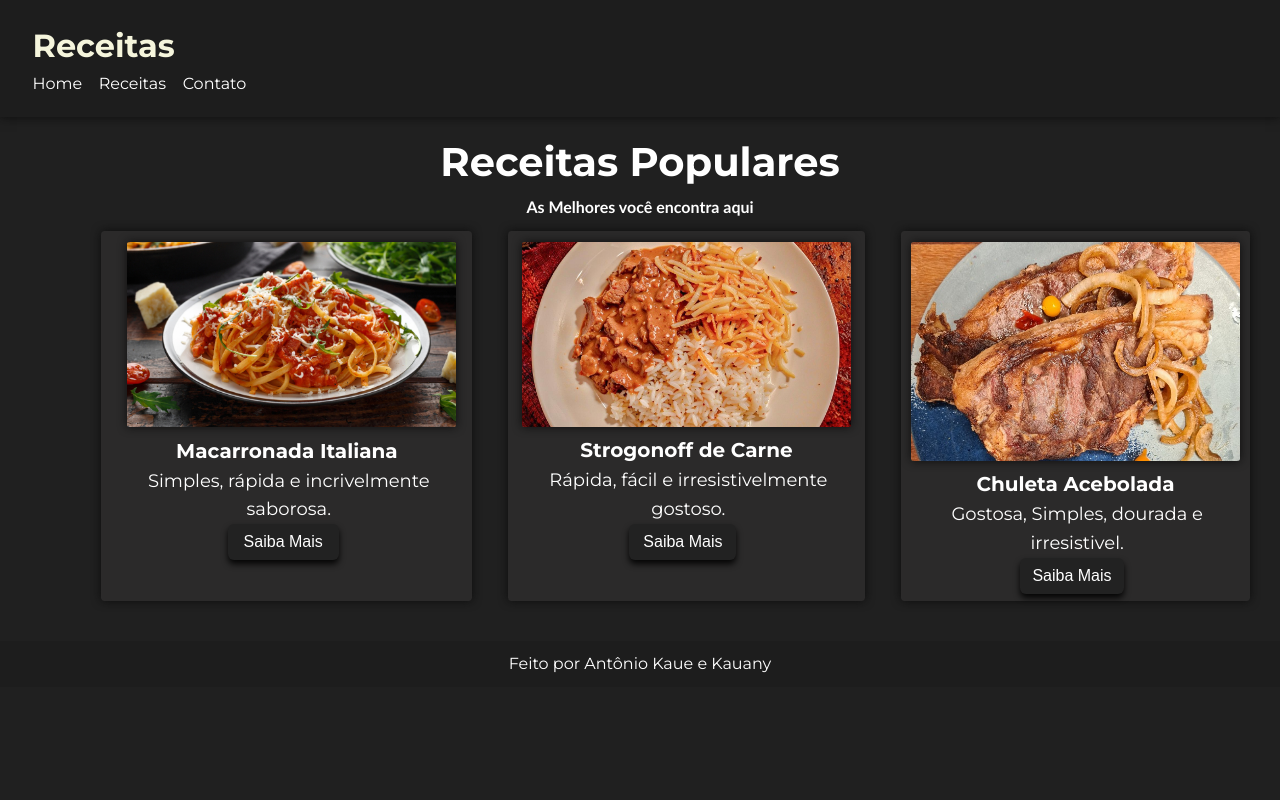
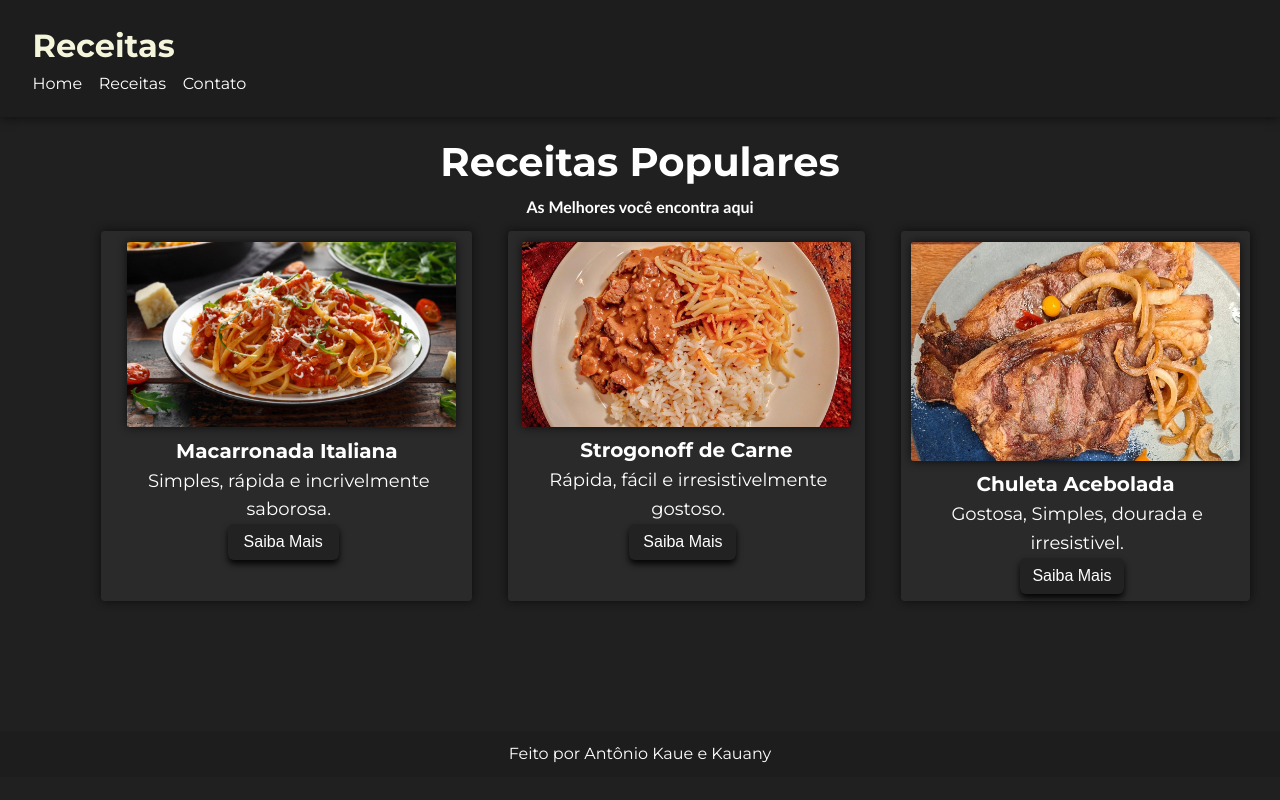
Before and after one commit to kauedioss/SITE-DE-RECEITAS, a plain HTML site: page SITE (github)/outras-receitas.html in a window 1280 px wide. Drawn offline with Linux system fonts and the light colour scheme; a script that the page names is missing.

Commit message:
Update outras-receitas.css

```diff
--- a/SITE (github)/outras-receitas.css
+++ b/SITE (github)/outras-receitas.css
@@ -23,7 +23,7 @@ header {
 }
 
 footer {
-    margin-top: 40px;
+    margin-top: 130px;
     background-color: #1d1d1d;
     color: white;
     text-align: center;
@@ -224,4 +224,5 @@ nav a:hover {
     cursor: pointer;
     box-shadow: 0 4px 6px rgba(0, 0, 0, 0.9);
     transition: background-color 0.3s ease;
+
 }
```
